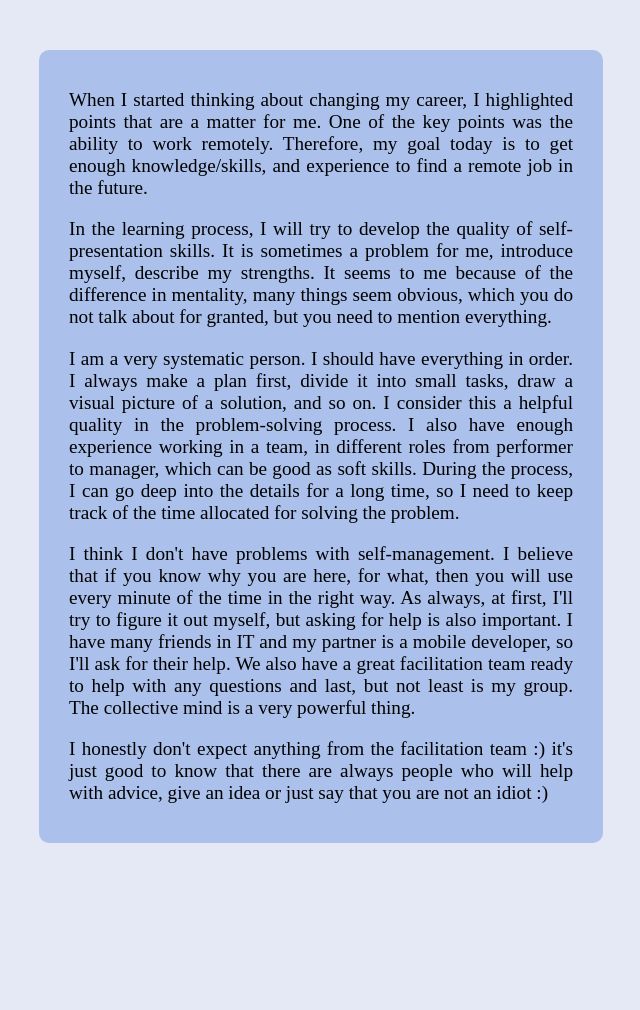
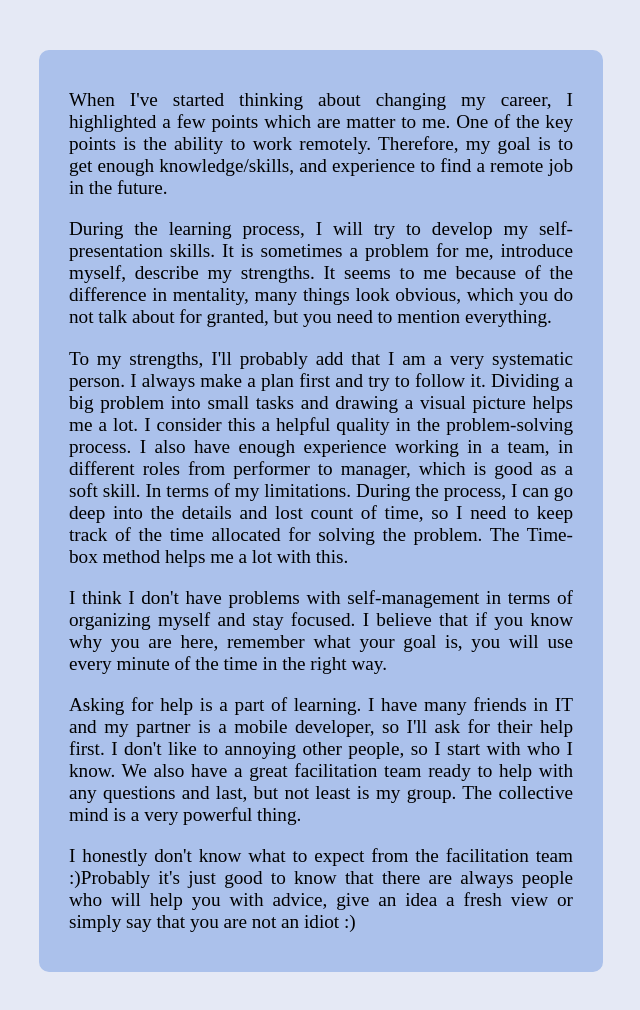
Before and after one commit to AnastasiaVGladun/AnastasiaVGladun.github.io, a plain HTML site: page blog/learning-plan.html in a window 1280 px wide. Shown: the whole page, without its empty margins (319-959 px from the left). Before the commit the page ends 893 px from the top, so only its background shows below. Drawn offline with Linux system fonts and the light colour scheme.

Commit message:
learning plan

```diff
--- a/blog/learning-plan.html
+++ b/blog/learning-plan.html
@@ -8,13 +8,12 @@
     </head>
     <body>
         <div class="textstyle">
-        <p>When I started thinking about changing my career, I highlighted points that are a matter for me. One of the key points was the ability to work remotely. Therefore, my goal today is to get enough knowledge/skills, and experience to find a remote job in the future.</p>
-        <p>In the learning process, I will try to develop the quality of self-presentation skills. It is sometimes a problem for me, introduce myself, describe my strengths. It seems to me because of the difference in mentality, many things seem obvious, which you do not talk about for granted, but you need to mention everything.</p>
-        <p>I am a very systematic person. I should have everything in order. I always make a plan first, divide it into small tasks, draw a visual picture of a solution, and so on. I consider this a helpful quality in the problem-solving process. I also have enough experience working in a team, in different roles from performer to manager, which can be good as soft skills. During the process, I can go deep into the details for a long time, so I need to keep track of the time allocated for solving the problem.</p>
-        <p>I think I don't have problems with self-management. I believe that if you know why you are here, for what, then you will use every minute of the time in the right way.
-            As always, at first, I'll try to figure it out myself, but asking for help is also important. I have many friends in IT and my partner is a mobile developer, so I'll ask for their help. We also have a great facilitation team ready to help with any questions and last, but not least is my group.
-            The collective mind is a very powerful thing.</p>
-        <p>I honestly don't expect anything from the facilitation team :) it's just good to know that there are always people who will help with advice, give an idea or just say that you are not an idiot :)</p>
+        <p>When I've started thinking about changing my career, I highlighted a few points which are matter to me. One of the key points is the ability to work remotely. Therefore, my goal is to get enough knowledge/skills, and experience to find a remote job in the future.</p>
+        <p>During the learning process, I will try to develop my self-presentation skills. It is sometimes a problem for me, introduce myself, describe my strengths. It seems to me because of the difference in mentality, many things look obvious, which you do not talk about for granted, but you need to mention everything.</p>
+        <p>To my strengths, I'll probably add that I am a very systematic person. I always make a plan first and try to follow it. Dividing a big problem into small tasks and drawing a visual picture helps me a lot. I consider this a helpful quality in the problem-solving process. I also have enough experience working in a team, in different roles from performer to manager, which is good as a soft skill. In terms of my limitations. During the process, I can go deep into the details and lost count of time, so I need to keep track of the time allocated for solving the problem. The Time-box method helps me a lot with this.</p>
+        <p>I think I don't have problems with self-management in terms of organizing myself and stay focused. I believe that if you know why you are here, remember what your goal is, you will use every minute of the time in the right way. </p>
+        <p>Asking for help is a part of learning. I have many friends in IT and my partner is a mobile developer, so I'll ask for their help first. I don't like to annoying other people, so  I start with who I know. We also have a great facilitation team ready to help with any questions and last, but not least is my group. The collective mind is a very powerful thing.</p>
+        <p>I honestly don't know what to expect from the facilitation team :)Probably it's just good to know that there are always people who will help you with advice, give an idea a fresh view or simply say that you are not an idiot :)</p>
 </div>
 </body>
 </html>
```
